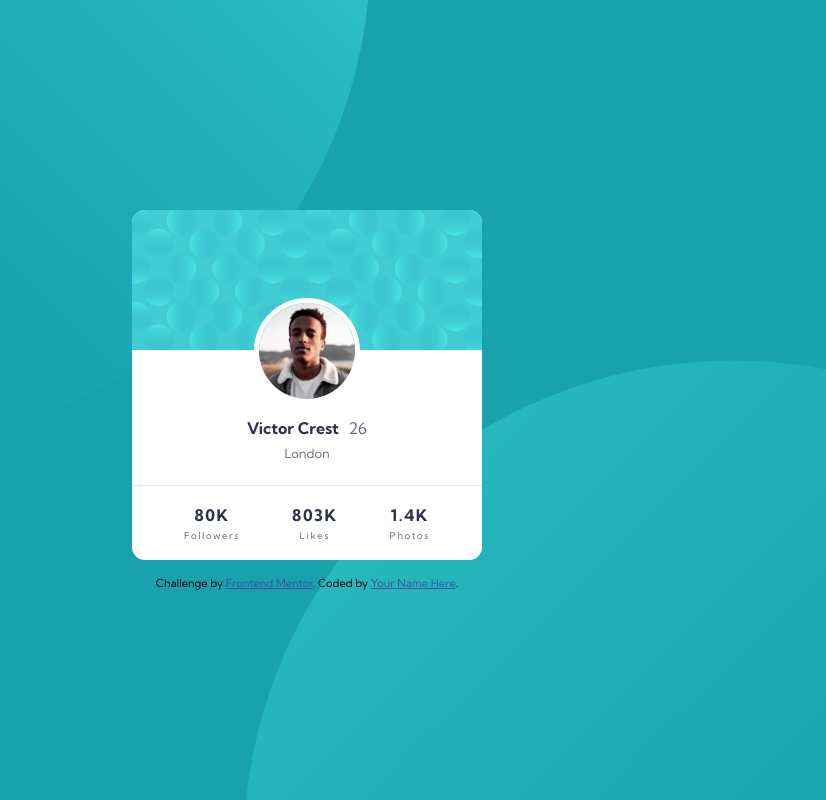
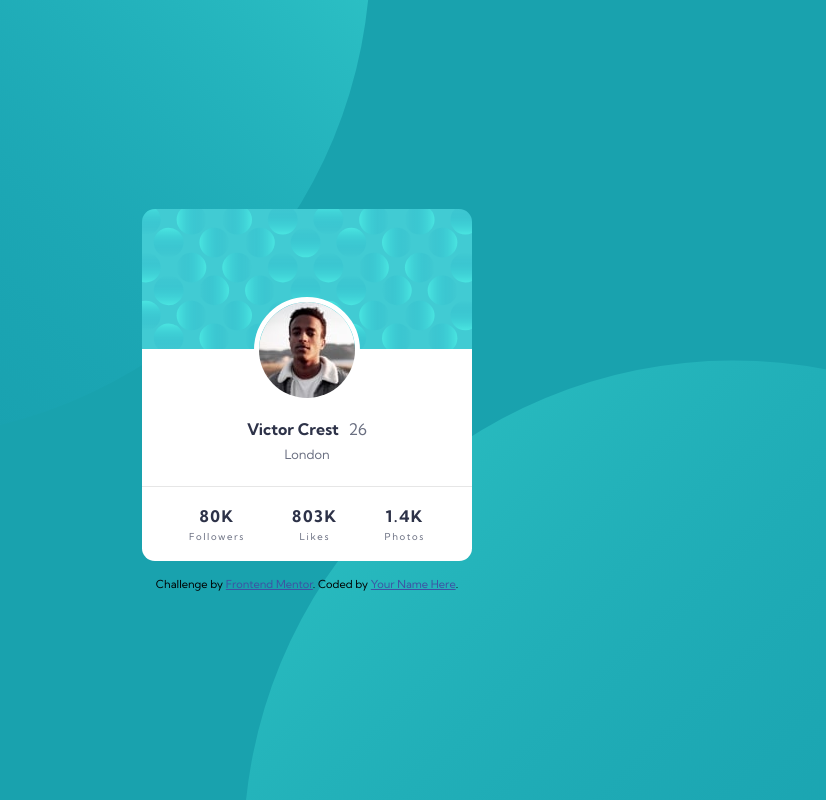
Before and after one commit to MarinaBajic/FM-Profile-card-component, a plain HTML site: page index.html in a window 1280 px wide. Shown: the whole page, without its empty margins (333-1159 px from the left). Drawn offline with Linux system fonts and the light colour scheme.

Commit message:
updated header bg

```diff
--- a/css/styles.scss
+++ b/css/styles.scss
@@ -36,31 +36,27 @@ h3 {
 }
 
 
-$main-width: 350px;
-$mian-border: 0.8em;
+$main-width: 330px;
+$main-border: 0.8em;
 
 main {
     background: white;
     width: $main-width;
-    border-radius: $mian-border;
-
-    .bg {
-        width: 100%;
-        border-radius: $mian-border $mian-border 0 0;
-    }
+    border-radius: $main-border;
+    background-image: url(../images/bg-pattern-card.svg);
+    background-repeat: no-repeat;
 
     header {
         width: 100%;
         display: flex;
         flex-direction: column;
         align-items: center;
-        padding: 3em 0 1.5em;
+        padding: 5.5em 0 1.5em;
 
-        position: relative;
+        // position: relative;
+        // top: 2em;
 
         .victor {
-            position: absolute;
-            top: -3.5em;
             border-radius: 50%;
             border: .35em solid white;
         }
--- a/index.html
+++ b/index.html
@@ -13,7 +13,7 @@
 
 <body>
   <main>
-    <svg class="bg" width="350" height="140" xmlns="http://www.w3.org/2000/svg"
+    <!-- <svg class="bg" width="350" height="140" xmlns="http://www.w3.org/2000/svg"
       xmlns:xlink="http://www.w3.org/1999/xlink">
       <defs>
         <linearGradient x1="50%" y1=".779%" x2="50%" y2="100%" id="c">
@@ -94,7 +94,7 @@
           </g>
         </g>
       </g>
-    </svg>
+    </svg> -->
 
     <header>
       <img class="victor" src="images/image-victor.jpg" alt="Victor image">
```
Also changed, not shown: css/styles.css, 1 other file.
